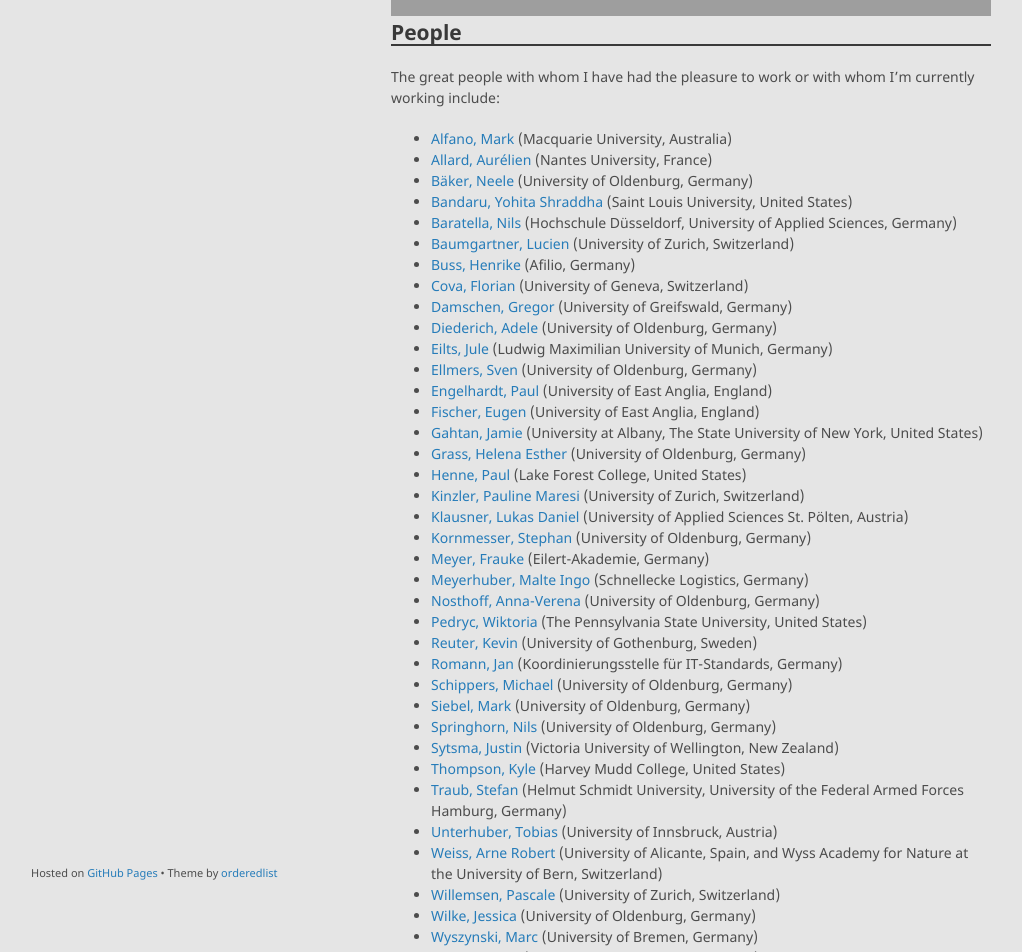
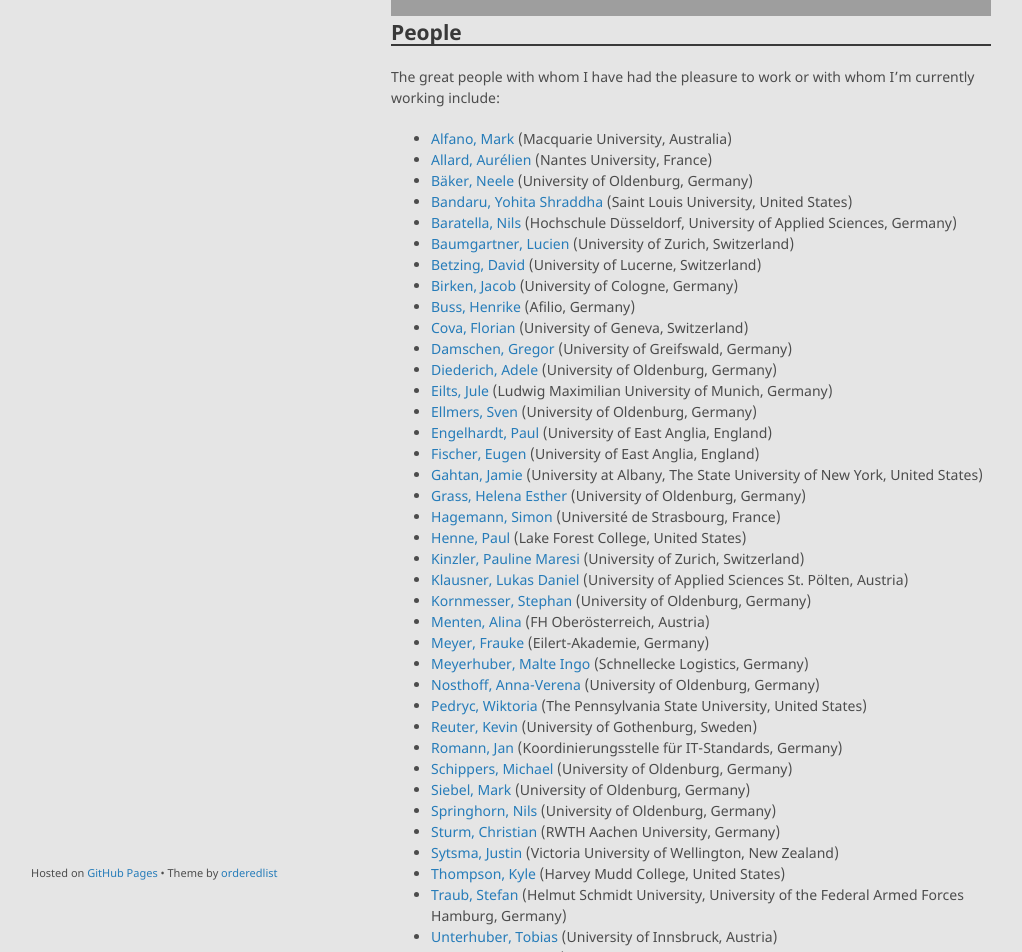
Before and after one commit to alephmembeth/alephmembeth.github.io, a Jekyll site: the page built from collaborators.md, in a window 1280 px wide and 1400 px high. Shown: the part 448-1400 px from the top of the window, without its empty margins (129-1151 px from the left). Built offline with Jekyll 4.4.1, drawn with Linux system fonts in a browser that asks for light colours; our own code applies the rules of GitHub Pages for plain Markdown files; grey boxes are pictures that could not be loaded.

Commit message:
Update collaborators.md

```diff
--- a/collaborators.md
+++ b/collaborators.md
@@ -18,6 +18,8 @@
 + [Bandaru, Yohita Shraddha](https://scholar.google.com/citations?user=xFAG3JcAAAAJ&hl=en) (Saint Louis University, United States)
 + [Baratella, Nils](https://soz-kult.hs-duesseldorf.de/personen/baratella) (Hochschule Düsseldorf, University of Applied Sciences, Germany)
 + [Baumgartner, Lucien](https://www.dsi.uzh.ch/en/people/phd-students/phds_2021-2023/lbaumgartner.html) (University of Zurich, Switzerland)
++ [Betzing, David](https://www.unilu.ch/fakultaeten/kultur-und-sozialwissenschaftliche-fakultaet/institute/historisches-seminar/mitarbeitende/betzing-david-ma/) (University of Lucerne, Switzerland)
++ [Birken, Jacob](https://nag.phil-fak.uni-koeln.de/personal/ehemalige-emeriti/birken-dr-jacob) (University of Cologne, Germany)
 + [Buss, Henrike](https://www.linkedin.com/in/henrike-buss-347944264/) (Afilio, Germany)
 + [Cova, Florian](https://www.unige.ch/cisa/center/members/cova-florian/) (University of Geneva, Switzerland)
 + [Damschen, Gregor](https://philosophie.uni-greifswald.de/praktische-philosophie/dr-gregor-damschen/) (University of Greifswald, Germany)
@@ -28,10 +30,12 @@
 + [Fischer, Eugen](https://research-portal.uea.ac.uk/en/persons/eugen-fischer) (University of East Anglia, England)
 + [Gahtan, Jamie](https://scholar.google.com/citations?user=VBMKHNYAAAAJ&hl=en) (University at Albany, The State University of New York, United States)
 + [Grass, Helena Esther](https://uol.de/philosophie/helena-grass) (University of Oldenburg, Germany)
++ [Hagemann, Simon](https://www.lisec-recherche.eu/membre/hagemann-simon/) (Université de Strasbourg, France)
 + [Henne, Paul](https://www.lakeforest.edu/academics/faculty/phenne) (Lake Forest College, United States)
 + [Kinzler, Pauline Maresi](https://www.philosophie.uzh.ch/de/seminar/people/research/snf_willemsen/kinzler.html) (University of Zurich, Switzerland)
 + [Klausner, Lukas Daniel](https://www.fhstp.ac.at/de/uber-uns/mitarbeiter-innen-a-z/klausner-lukas) (University of Applied Sciences St. Pölten, Austria)
 + [Kornmesser, Stephan](https://uol.de/stephan-kornmesser) (University of Oldenburg, Germany)
++ [Menten, Alina](https://pure.fh-ooe.at/de/persons/alina-menten/) (FH Oberösterreich, Austria)
 + [Meyer, Frauke](https://www.linkedin.com/in/frauke-meyer-ph-d-7a07b6154/) (Eilert-Akademie, Germany)
 + [Meyerhuber, Malte Ingo](https://www.linkedin.com/in/malte-meyerhuber-324a4611a/) (Schnellecke Logistics, Germany)
 + [Nosthoff, Anna-Verena](https://uol.de/philosophie/mitarbeiterinnen/prof-dr-anna-verena-nosthoff) (University of Oldenburg, Germany)
@@ -41,6 +45,7 @@
 + [Schippers, Michael](https://uol.de/philosophie/ehemalige/dr-michael-schippers) (University of Oldenburg, Germany)
 + [Siebel, Mark](https://uol.de/philosophie/prof-dr-mark-siebel) (University of Oldenburg, Germany)
 + [Springhorn, Nils](https://uol.de/philosophie/ehemalige/nils-springhorn) (University of Oldenburg, Germany)
++ [Sturm, Christian](https://www.portal-militaergeschichte.de/content/sturm-christian-med) (RWTH Aachen University, Germany)
 + [Sytsma, Justin](https://people.wgtn.ac.nz/justin.sytsma) (Victoria University of Wellington, New Zealand)
 + [Thompson, Kyle](https://philpeople.org/profiles/kyle-thompson) (Harvey Mudd College, United States)
 + [Traub, Stefan](https://www.hsu-hh.de/be/) (Helmut Schmidt University, University of the Federal Armed Forces Hamburg, Germany)
```
